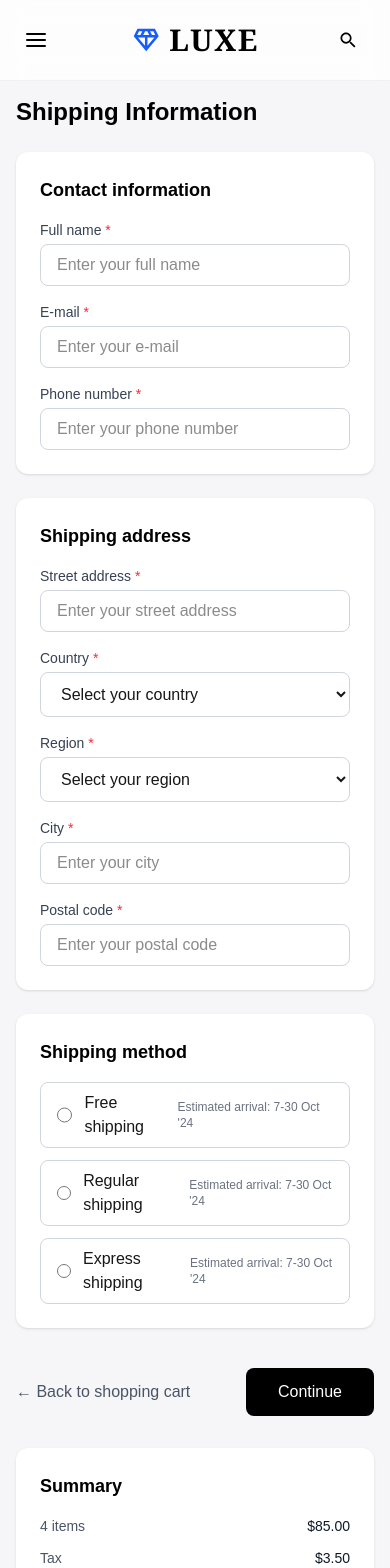
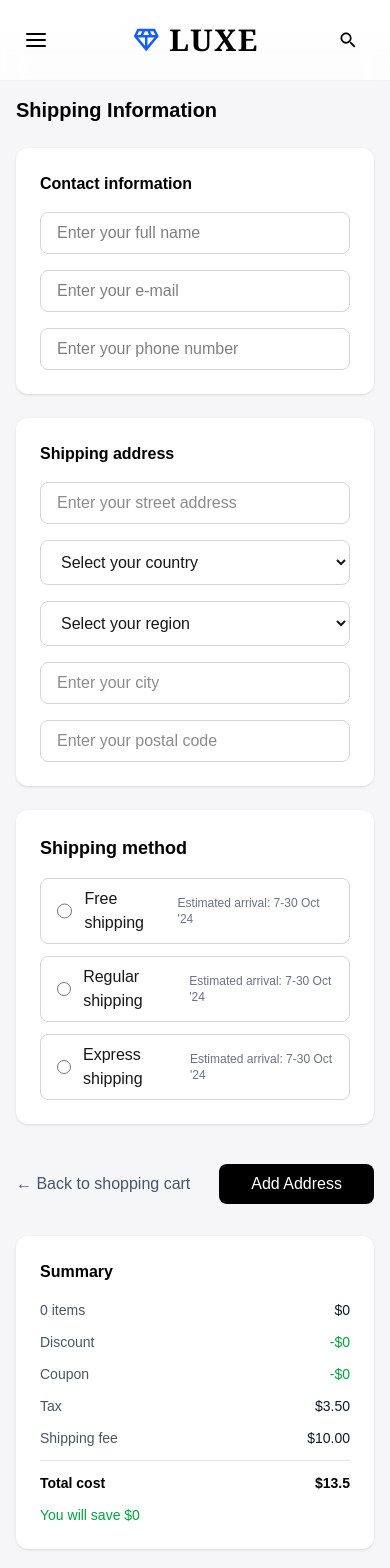
Before and after one commit to deepika8003/LUXE, a Next.js app: page /shippingDetails in a window 390 px wide. Shown: the top 1568 px of the page. Built offline with nearby package versions, Linux system fonts and the light colour scheme.

Commit message:
Shipping Page and Address Management

```diff
--- a/src/app/cart/Cart.jsx
+++ b/src/app/cart/Cart.jsx
@@ -1,16 +1,20 @@
 "use client";
-import React, { useState, useEffect } from "react";
+import React, { useState } from "react";
 import { useSelector, useDispatch } from "react-redux";
 import { removeFromCart, updateQty } from "@/redux/cartSlice";
-import { setCart } from "@/redux/cartSlice";
 import { ImBoxAdd } from "react-icons/im";
-import { MdDelete, MdErrorOutline } from "react-icons/md";
+import { MdDelete, MdErrorOutline, MdEdit } from "react-icons/md";
 import { FaCaretDown } from "react-icons/fa";
 import { IoShieldCheckmarkSharp } from "react-icons/io5";
+import { useRouter } from "next/navigation";
+import { deleteAddress, setEditAddress } from "@/redux/addressSlice";
+import Link from "next/link";
 
 const Cart = () => {
+  const router = useRouter();
   const cart = useSelector((state) => state.cart.cartItems);
   const products = useSelector((state) => state.product.products);
+  const addresses = useSelector((state) => state.address.addresses);
   console.log("All Products:", products);
   console.log("Cart Items:", cart);
   const dispatch = useDispatch();
@@ -19,7 +23,7 @@ const Cart = () => {
   const [showQtyModal, setShowQtyModal] = useState(false);
   const [showDeleteModal, setShowDeleteModal] = useState(false);
   const [selectedItem, setSelectedItem] = useState(null);
-  const [couponDiscount, setCouponDiscount] = useState(500);
+  const [couponDiscount, setCouponDiscount] = useState(0);
 
   const calculateSellingPrice = (item) => {
     const discount = item.discount ?? 0;
@@ -47,13 +51,54 @@ const Cart = () => {
         {/* LEFT */}
         <div className="w-full md:w-[70%]">
           {/* ADDRESS */}
-          <div className="flex justify-between items-center bg-white p-4 mb-3">
-            <h3 className="text-black text-sm md:text-md">
-              From Saved Addresses
-            </h3>
-            <button className="text-[#155dfc] font-medium cursor-pointer text-sm md:text-md">
-              Enter Delivery Pincode
-            </button>
+          <div className="flex justify-between items-start bg-white p-4 mb-3">
+            <div className=" p-4 mb-3">
+              <h3 className="text-black text-md font-bold md:text-md mb-3">
+                From Saved Addresses
+              </h3>
+
+              {addresses.length > 0 ? (
+                addresses.map((addr) => (
+                  <div
+                    key={addr.id}
+                    className="text-sm text-black space-y-1 border-b border-gray-300 pb-3 mb-3"
+                  >
+                    <p className="font-medium">{addr.name}</p>
+                    <p>{addr.street}</p>
+                    <p>
+                      {addr.city}, {addr.region}
+                    </p>
+                    <p>
+                      {addr.country} - {addr.postal}
+                    </p>
+                    <p>Phone: {addr.phone}</p>
+
+                    <div className="flex gap-4 mt-2">
+                      <MdEdit
+                        className="cursor-pointer text-blue-600 text-lg"
+                        onClick={() => {
+                          dispatch(setEditAddress(addr));
+                          router.push("/shippingDetails");
+                        }}
+                      />
+
+                      <MdDelete
+                        className="cursor-pointer text-red-600 text-lg"
+                        onClick={() => dispatch(deleteAddress(addr.id))}
+                      />
+                    </div>
+                  </div>
+                ))
+              ) : (
+                <p className="text-gray-500 text-sm">No address added yet</p>
+              )}
+            </div>
+            <Link
+              href="/shippingDetails"
+              className="text-[#155dfc] p-4  font-medium cursor-pointer text-sm md:text-md"
+            >
+              Add Delivery Address
+            </Link>
           </div>
 
           {/* PRODUCT LIST */}
@@ -180,7 +225,7 @@ const Cart = () => {
 
               <div className="flex justify-between">
                 <h4 className="flex items-center gap-2 text-sm text-gray-600">
-                  Price ({cart.length} items){" "}
+                  Price ({cart.length} items)
                   <MdErrorOutline className="text-[#878787]" />
                 </h4>
                 <p className="font-medium text-black">
@@ -243,7 +288,10 @@ const Cart = () => {
               </p>
             </div>
             <div>
-              <button className="bg-black cursor-pointer text-white px-10 py-3 rounded-sm hover:bg-gray-800 font-medium">
+              <button
+                onClick={() => router.push("/shippingDetails")}
+                className="bg-black cursor-pointer text-white px-10 py-3 rounded-sm hover:bg-gray-800 font-medium"
+              >
                 Continue
               </button>
             </div>
--- a/src/app/shippingDetails/Shipping.jsx
+++ b/src/app/shippingDetails/Shipping.jsx
@@ -1,127 +1,201 @@
-// pages/Shipping/Shipping.js
 "use client";
-import React from "react";
+import { useSelector, useDispatch } from "react-redux";
+import Link from "next/link";
+import React, { useState } from "react";
+import { useRouter } from "next/navigation";
+import { useEffect } from "react";
+import { addAddress, updateAddress } from "@/redux/addressSlice";
 
 const Shipping = () => {
+  const dispatch = useDispatch();
+  const router = useRouter();
+
+  const cart = useSelector((state) => state.cart.cartItems);
+  const products = useSelector((state) => state.product.products);
+  const editAddress = useSelector((state) => state.address.editAddress);
+
+  useEffect(() => {
+    if (editAddress) {
+      setFormData(editAddress);
+    }
+  }, [editAddress]);
+
+  const tax = 3.5;
+  const shippingFee = 10;
+  const couponDiscount = 0;
+
+  const [formData, setFormData] = useState(
+    editAddress || {
+      id: Date.now(),
+      name: "",
+      email: "",
+      phone: "",
+      street: "",
+      country: "",
+      region: "",
+      city: "",
+      postal: "",
+    },
+  );
+
+  const handleChange = (e) => {
+    setFormData({
+      ...formData,
+      [e.target.name]: e.target.value,
+    });
+  };
+
+  const handleSubmit = (e) => {
+    e.preventDefault();
+
+    if (editAddress) {
+      dispatch(updateAddress(formData));
+    } else {
+      dispatch(addAddress({ ...formData, id: Date.now() }));
+    }
+
+    router.push("/cart");
+  };
+  const calculateSellingPrice = (item) => {
+    const discount = item.discount ?? 0;
+    const originalPrice = item.originalPrice ?? item.price ?? 0;
+    return Math.round((originalPrice * (100 - discount)) / 100);
+  };
+
+  const totalOriginalPrice = cart.reduce((sum, item) => {
+    const product = products.find((p) => p.id === item.id);
+    if (!product) return sum;
+    return sum + (product.originalPrice ?? product.price ?? 0) * item.qty;
+  }, 0);
+
+  const totalSellingPrice = cart.reduce((sum, item) => {
+    const product = products.find((p) => p.id === item.id);
+    if (!product) return sum;
+    return sum + calculateSellingPrice(product) * item.qty;
+  }, 0);
+
+  const totalDiscount = totalOriginalPrice - totalSellingPrice;
+
+  const totalCustomerPrice = totalSellingPrice - couponDiscount;
+
+  const totalItems = cart.reduce((sum, item) => sum + item.qty, 0);
+
+  const finalTotal = totalCustomerPrice + tax + shippingFee;
+
   return (
-    <div className="min-h-screen bg-[#f6f6f8] py-16">
-      <div className="max-w-7xl mx-auto px-4 sm:px-6 py-8">
-        <h2 className="text-2xl  font-bold text-black mb-6">
+    <div className="min-h-screen bg-[#f6f6f8]">
+      <div className="max-w-7xl mx-auto px-4 sm:px-6 my-8 py-16">
+        <h2 className="text-xl sm:text-2xl font-bold text-black mb-6">
           Shipping Information
         </h2>
 
         <div className="lg:flex lg:gap-8">
-          {/* Left - Shipping Form */}
-          <div className="lg:w-2/3 space-y-6">
+          {/* LEFT FORM */}
+          <form onSubmit={handleSubmit} className="lg:w-2/3 space-y-6">
             {/* Contact Information */}
             <div className="bg-white rounded-xl p-6 shadow-sm">
-              <h3 className="text-lg font-semibold text-black mb-4">
+              <h3 className="text-md sm:text-lg font-semibold text-black mb-4">
                 Contact information
               </h3>
+
               <div className="space-y-4">
-                <div>
-                  <label className="block text-sm font-medium text-gray-700 mb-1">
-                    Full name <span className="text-red-500">*</span>
-                  </label>
                 <input
                   type="text"
+                  name="name"
+                  value={formData.name}
+                  onChange={handleChange}
+                  required
                   placeholder="Enter your full name"
-                    className="w-full border border-gray-300 rounded-lg px-4 py-2 text-md focus:outline-none focus:ring-1 focus:ring-black"
+                  className="w-full border text-black border-gray-300 rounded-lg px-4 py-2"
                 />
-                </div>
-                <div>
-                  <label className="block text-sm font-medium text-gray-700 mb-1">
-                    E-mail <span className="text-red-500">*</span>
-                  </label>
+
                 <input
                   type="email"
+                  name="email"
+                  required
+                  value={formData.email}
+                  onChange={handleChange}
                   placeholder="Enter your e-mail"
-                    className="w-full border border-gray-300 rounded-lg px-4 py-2 text-md focus:outline-none focus:ring-1 focus:ring-black"
+                  className="w-full border text-black border-gray-300 rounded-lg px-4 py-2"
                 />
-                </div>
-                <div>
-                  <label className="block text-sm font-medium text-gray-700 mb-1">
-                    Phone number <span className="text-red-500">*</span>
-                  </label>
+
                 <input
                   type="tel"
+                  name="phone"
+                  value={formData.phone}
+                  onChange={handleChange}
+                  required
+                  maxLength={10}
+                  pattern="[6-9]{1}[0-9]{9}"
                   placeholder="Enter your phone number"
-                    className="w-full border border-gray-300 rounded-lg px-4 py-2 text-md focus:outline-none focus:ring-1 focus:ring-black"
+                  className="w-full border text-black border-gray-300 rounded-lg px-4 py-2"
                 />
-                </div>
               </div>
             </div>
 
             {/* Shipping Address */}
             <div className="bg-white rounded-xl p-6 shadow-sm">
-              <h3 className="text-lg font-semibold text-black mb-4">
+              <h3 className="text-md sm:text-lg font-semibold text-black mb-4">
                 Shipping address
               </h3>
+
               <div className="space-y-4">
-                <div>
-                  <label className="block text-sm font-medium text-gray-700 mb-1">
-                    Street address <span className="text-red-500">*</span>
-                  </label>
                 <input
                   type="text"
+                  name="street"
+                  required
+                  value={formData.street}
+                  onChange={handleChange}
                   placeholder="Enter your street address"
-                    className="w-full border border-gray-300 rounded-lg px-4 py-2 text-md focus:outline-none focus:ring-1 focus:ring-black"
+                  className="w-full border border-gray-300 rounded-lg px-4 py-2"
                 />
-                </div>
-                <div>
-                  <label className="block text-sm font-medium text-gray-700 mb-1">
-                    Country <span className="text-red-500">*</span>
-                  </label>
+
                 <select
-                    className="w-full border border-gray-300 rounded-lg px-4 py-3 text-md focus:outline-none focus:ring-1 focus:ring-black"
-                    defaultValue=""
+                  name="country"
+                  required
+                  value={formData.country}
+                  onChange={handleChange}
+                  className="w-full border border-gray-300 rounded-lg px-4 py-3"
                 >
-                    <option value="" disabled>
-                      Select your country
-                    </option>
+                  <option value="">Select your country</option>
                   <option>United States</option>
                   <option>United Kingdom</option>
                   <option>India</option>
                 </select>
-                </div>
-                <div>
-                  <label className="block text-sm font-medium text-gray-700 mb-1">
-                    Region <span className="text-red-500">*</span>
-                  </label>
+
                 <select
-                    className="w-full border border-gray-300 rounded-lg px-4 py-3 text-md focus:outline-none focus:ring-1 focus:ring-black"
-                    defaultValue=""
+                  name="region"
+                  required
+                  value={formData.region}
+                  onChange={handleChange}
+                  className="w-full border border-gray-300 rounded-lg px-4 py-3"
                 >
-                    <option value="" disabled>
-                      Select your region
-                    </option>
-                    <option>California</option>
+                  <option value="">Select your region</option>
+                  <option>Kerala</option>
                   <option>Tamil Nadu</option>
                 </select>
-                </div>
-                <div>
-                  <label className="block text-sm font-medium text-gray-700 mb-1">
-                    City <span className="text-red-500">*</span>
-                  </label>
+
                 <input
                   type="text"
+                  name="city"
+                  required
+                  value={formData.city}
+                  onChange={handleChange}
                   placeholder="Enter your city"
-                    className="w-full border border-gray-300 rounded-lg px-4 py-2 text-md focus:outline-none focus:ring-1 focus:ring-black"
+                  className="w-full border border-gray-300 rounded-lg px-4 py-2"
                 />
-                </div>
-                <div>
-                  <label className="block text-sm font-medium text-gray-700 mb-1">
-                    Postal code <span className="text-red-500">*</span>
-                  </label>
+
                 <input
                   type="text"
+                  name="postal"
+                  required
+                  value={formData.postal}
+                  onChange={handleChange}
                   placeholder="Enter your postal code"
-                    className="w-full border border-gray-300 rounded-lg px-4 py-2 text-md focus:outline-none focus:ring-1 focus:ring-black"
+                  className="w-full border border-gray-300 rounded-lg px-4 py-2"
                 />
               </div>
             </div>
-            </div>
-
             {/* Shipping Method */}
             <div className="bg-white rounded-xl p-6 shadow-sm">
               <h3 className="text-lg font-semibold text-black mb-4">
@@ -153,38 +227,78 @@ const Shipping = () => {
 
             {/* Buttons */}
             <div className="flex justify-between items-center pt-4">
-              <button className="text-gray-600 hover:text-black font-medium">
+              <Link
+                href="/cart"
+                className="text-gray-600 hover:text-black font-medium"
+              >
                 ← Back to shopping cart
+              </Link>
+
+              <button
+                type="submit"
+                className="bg-black text-white font-medium py-2 px-8 rounded-lg"
+              >
+                Add Address
               </button>
-              <button className="bg-black hover:bg-gray-800 text-white font-medium py-3 px-8 rounded-lg transition">
-                Continue
-              </button>
+            </div>
+          </form>
+
+          {/* RIGHT SUMMARY */}
+          <div className="lg:w-1/3 mt-8 lg:mt-0">
+            <div className="bg-white rounded-xl p-6 shadow-sm sticky top-24">
+              <h3 className="text-md sm:text-lg font-semibold text-black mb-4">
+                Summary
+              </h3>
+
+              <div className="space-y-3 text-sm">
+                <div className="flex justify-between">
+                  <span className="text-gray-600">{totalItems} items</span>
+                  <span className="text-gray-900 font-medium">
+                    ${totalSellingPrice.toLocaleString()}
+                  </span>
+                </div>
+
+                <div className="flex justify-between">
+                  <span className="text-gray-600">Discount</span>
+                  <span className="text-green-600 font-medium">
+                    -${totalDiscount.toLocaleString()}
+                  </span>
+                </div>
+
+                <div className="flex justify-between">
+                  <span className="text-gray-600">Coupon</span>
+                  <span className="text-green-600 font-medium">
+                    -${couponDiscount.toLocaleString()}
+                  </span>
+                </div>
+
+                <div className="flex justify-between">
+                  <span className="text-gray-600">Tax</span>
+                  <span className="text-gray-900 font-medium">
+                    ${tax.toFixed(2)}
+                  </span>
+                </div>
+
+                <div className="flex justify-between">
+                  <span className="text-gray-600">Shipping fee</span>
+                  <span className="text-gray-900 font-medium">
+                    ${shippingFee.toFixed(2)}
+                  </span>
+                </div>
+
+                <div className="border-t border-gray-200 pt-3 mt-3">
+                  <div className="flex justify-between font-semibold text-md sm:text-lg">
+                    <span className="text-black">Total cost</span>
+                    <span className="text-black">
+                      ${finalTotal.toLocaleString()}
+                    </span>
                   </div>
                 </div>
 
-          {/* Right - Summary */}
-          <div className="lg:w-1/3 mt-8 lg:mt-0">
-            <div className="bg-white rounded-xl p-6 shadow-sm sticky top-24">
-              <h3 className="text-lg font-semibold text-black mb-4">Summary</h3>
-              <div className="space-y-3 text-sm">
-                <div className="flex justify-between">
-                  <span className="text-gray-600">4 items</span>
-                  <span className="text-gray-900 font-medium">$85.00</span>
-                </div>
-                <div className="flex justify-between">
-                  <span className="text-gray-600">Tax</span>
-                  <span className="text-gray-900 font-medium">$3.50</span>
-                </div>
-                <div className="flex justify-between">
-                  <span className="text-gray-600">Shipping fee</span>
-                  <span className="text-gray-900 font-medium">$10.00</span>
-                </div>
-                <div className="border-t border-gray-200 pt-3 mt-3">
-                  <div className="flex justify-between font-semibold text-lg">
-                    <span>Total cost</span>
-                    <span className="text-black">$98.50</span>
-                  </div>
-                </div>
+                <p className="text-green-600 text-sm">
+                  You will save $
+                  {(totalDiscount + couponDiscount).toLocaleString()}
+                </p>
               </div>
             </div>
           </div>
--- a/src/app/shippingDetails/page.js
+++ b/src/app/shippingDetails/page.js
@@ -1,3 +1,5 @@
+
+
 import React from 'react'
 import HomeLayout from '../components/layout/HomeLayout'
 import Shipping from '@/app/shippingDetails/Shipping'
--- /dev/null
+++ b/src/redux/addressSlice.js
@@ -0,0 +1,67 @@
+import { createSlice } from "@reduxjs/toolkit";
+
+const getSavedAddress = () => {
+  if (typeof window !== "undefined") {
+    const saved = localStorage.getItem("addresses");
+    return saved ? JSON.parse(saved) : [];
+  }
+  return [];
+};
+
+const initialState = {
+  addresses: getSavedAddress(),
+  editAddress: null,
+};
+
+const addressSlice = createSlice({
+  name: "address",
+  initialState,
+  reducers: {
+    addAddress: (state, action) => {
+      state.addresses.push(action.payload);
+
+      if (typeof window !== "undefined") {
+        localStorage.setItem("addresses", JSON.stringify(state.addresses));
+      }
+    },
+
+    updateAddress: (state, action) => {
+      const index = state.addresses.findIndex(
+        (addr) => addr.id === action.payload.id
+      );
+
+      if (index !== -1) {
+        state.addresses[index] = action.payload;
+      }
+
+      if (typeof window !== "undefined") {
+        localStorage.setItem("addresses", JSON.stringify(state.addresses));
+      }
+
+      state.editAddress = null;
+    },
+
+    deleteAddress: (state, action) => {
+      state.addresses = state.addresses.filter(
+        (addr) => addr.id !== action.payload
+      );
+
+      if (typeof window !== "undefined") {
+        localStorage.setItem("addresses", JSON.stringify(state.addresses));
+      }
+    },
+
+    setEditAddress: (state, action) => {
+      state.editAddress = action.payload;
+    },
+  },
+});
+
+export const {
+  addAddress,
+  updateAddress,
+  deleteAddress,
+  setEditAddress,
+} = addressSlice.actions;
+
+export default addressSlice.reducer;
--- a/src/redux/store.js
+++ b/src/redux/store.js
@@ -1,11 +1,12 @@
-
 import { configureStore } from "@reduxjs/toolkit";
 import cartReducer from "./cartSlice";
 import productReducer from "./productSlice";
+import addressReducer from "./addressSlice";
 
 export const store = configureStore({
     reducer: {
         cart: cartReducer,
         product: productReducer,
+        address: addressReducer,
     },
 });
```
Lines whose indentation alone changed are shown as unchanged.
